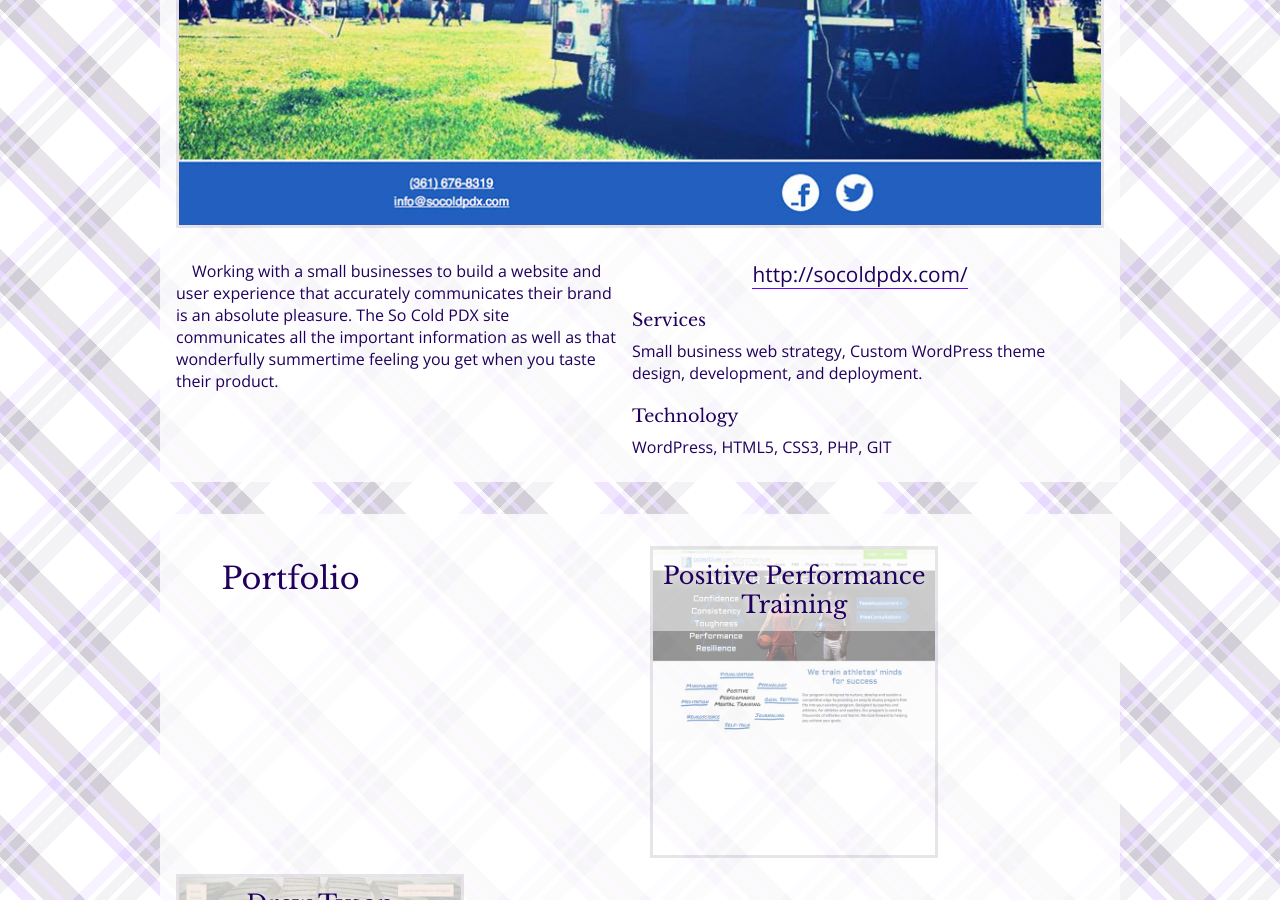
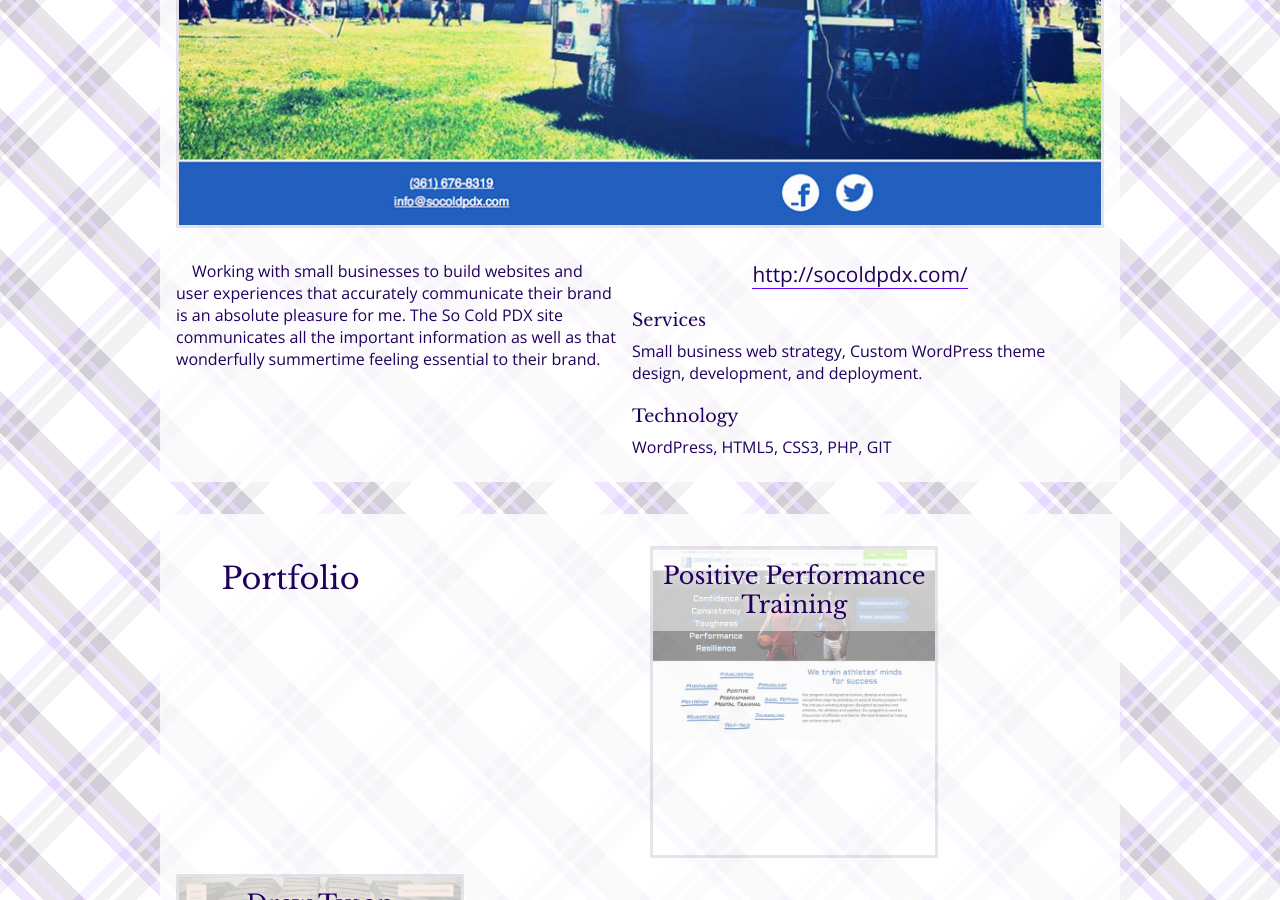
Before and after one commit to fitzryland/workwithfitzto, a Jekyll site: the page built from make/_posts/2013-08-07-so-cold-pdx.MARKDOWN, in a window 1280 px wide and 900 px high, scrolled down 866 px. Built offline with Jekyll 4.4.1, drawn with Linux system fonts in a browser that asks for light colours; nearby versions of some CDN libraries; comment, search, counter and statistics services are not loaded.

Commit message:
last content edits before launch

```diff
--- a/make/_posts/2013-08-06-positive-performance-training.MARKDOWN
+++ b/make/_posts/2013-08-06-positive-performance-training.MARKDOWN
@@ -7,4 +7,4 @@
 services: WordPress template re-design.
 tech: CSS3, HTML5, PHP, GIT
 ---
-<p>With an established and advanced WordPress based e-learning platform the Positive Performance Training team brought me in to give their site a facelift. With public facing landing pages and several logged-in views this project provided an exciting opportunity to design a robust and consistent aesthetic and user experience.</p>
+<p>With an established and advanced WordPress based e-learning platform the Positive Performance Training team brought me in to give their site a facelift. With public facing landing pages and several logged-in views this project provided an exciting opportunity to design a robust and consistent aesthetic and user experience across a variety of pages.</p>
--- a/make/_posts/2013-08-07-so-cold-pdx.MARKDOWN
+++ b/make/_posts/2013-08-07-so-cold-pdx.MARKDOWN
@@ -7,4 +7,4 @@
 services: Small business web strategy, Custom WordPress theme design, development, and deployment.
 tech: WordPress, HTML5, CSS3, PHP, GIT
 ---
-<p>Working with a small businesses to build a website and user experience that accurately communicates their brand is an absolute pleasure. The So Cold PDX site communicates all the important information as well as that wonderfully summertime feeling you get when you taste their product.</p>
+<p>Working with small businesses to build websites and user experiences that accurately communicate their brand is an absolute pleasure for me. The So Cold PDX site communicates all the important information as well as that wonderfully summertime feeling essential to their brand.</p>
```
